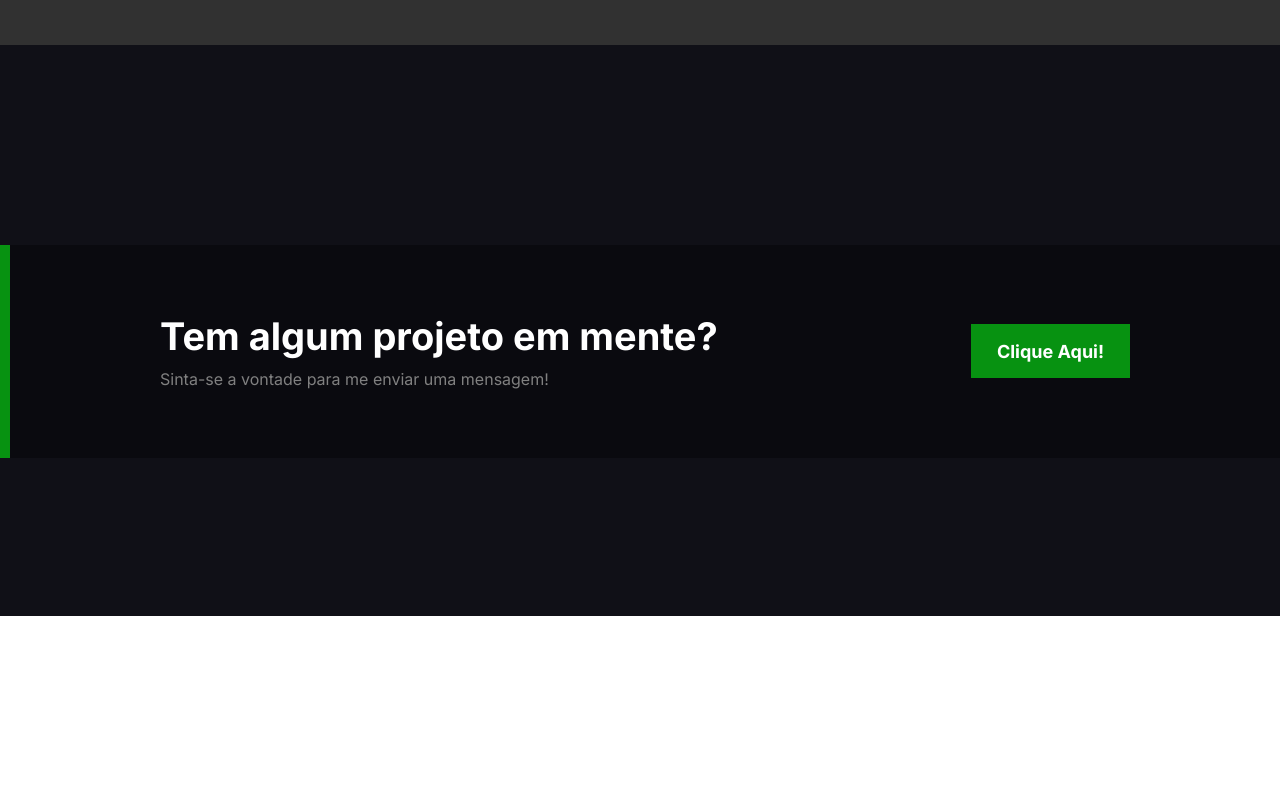
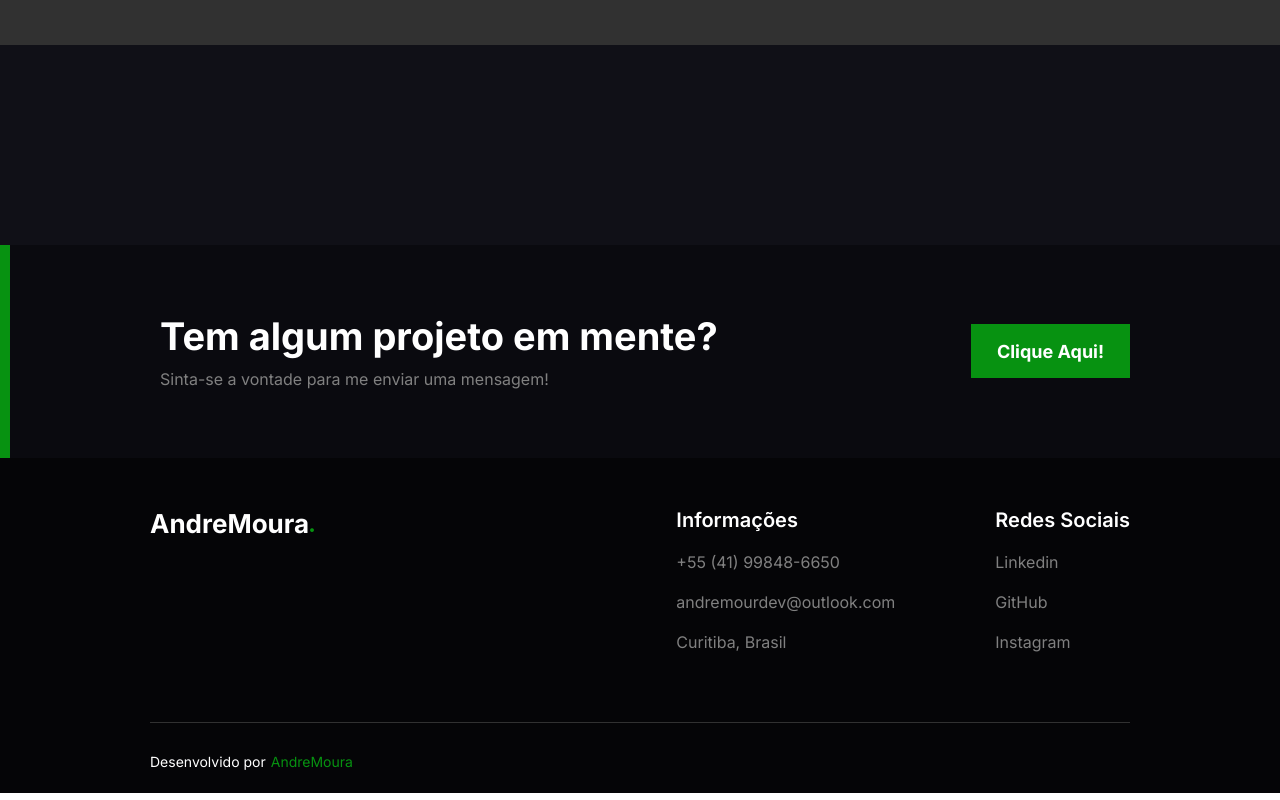
Before and after one commit to AndreMour/MyPortfolio, a React (Create React App) app: page / in a window 1280 px wide. Shown: the part 2384-3184 px from the top of the page. Before the commit the page ends 3000 px from the top, so only its background shows below. Built offline with nearby package versions, Linux system fonts and the light colour scheme.

Commit message:
Create the Footer

```diff
--- /dev/null
+++ b/src/Components/Footer/Index.jsx
@@ -0,0 +1,47 @@
+import React from 'react'
+import {
+  AlignInfo,
+  Container, Content, Developed, DivDeveloped, DivInfos,
+  DivTitle, Dot, Name, SecundaryTitles, Text, TextHover, Title
+} from './styles';
+
+const Footer = () => {
+  return (
+    <Container>
+      <Content>
+        <DivTitle>
+          <Title>
+            AndreMoura
+          </Title>
+          <Dot>
+            .
+          </Dot>
+        </DivTitle>
+        <AlignInfo>
+          <DivInfos>
+            <SecundaryTitles>
+              Informações
+            </SecundaryTitles>
+            <Text>+55 (41) 99848-6650</Text>
+            <Text>andremourdev@outlook.com</Text>
+            <Text>Curitiba, Brasil</Text>
+          </DivInfos>
+          <DivInfos>
+            <SecundaryTitles>
+              Redes Sociais
+            </SecundaryTitles>
+            <TextHover>Linkedin</TextHover>
+            <TextHover>GitHub</TextHover>
+            <TextHover>Instagram</TextHover>
+          </DivInfos>
+        </AlignInfo>
+      </Content>
+      <DivDeveloped>
+        <Developed>Desenvolvido por</Developed>
+        <Name>AndreMoura</Name>
+      </DivDeveloped>
+    </Container>
+  )
+}
+
+export default Footer;
--- /dev/null
+++ b/src/Components/Footer/styles.js
@@ -0,0 +1,76 @@
+import styled from "styled-components";
+import { COLORS } from "../../assets/colors/colors"
+
+export const Container = styled.div`
+  height: 335px;
+  padding: 0 150px;
+  background-color: ${COLORS.deepDark};
+`
+export const Content = styled.div`
+  display: flex;
+  padding: 50px 0 70px 0;
+  justify-content: space-between;
+  border-bottom: 1px solid ${COLORS.lightDark};;
+`
+export const DivTitle = styled.div`
+  display: flex;
+`
+export const Title = styled.h3`
+  font-family: 'Inter', sans-serif;
+  font-size: 26px;
+  font-weight: 700;
+  color: ${COLORS.primaryWhite};
+`
+export const Dot = styled.h3`
+  font-size: 24px;
+  color: ${COLORS.primaryGreen};
+  margin-top: 3px;
+`
+export const AlignInfo = styled.div`
+  display: flex;
+  justify-content: flex-end;
+  gap: 100px;
+`
+export const DivInfos = styled.div`
+  display: flex;
+  flex-direction: column;
+  gap: 20px;
+`
+export const SecundaryTitles = styled.h3`
+  font-family: 'Inter', sans-serif;
+  font-size: 20px;
+  font-weight: 600;
+  color: ${COLORS.primaryWhite};
+`
+export const Text = styled.p`
+  font-family: 'Inter', sans-serif;
+  font-size: 16px;
+  font-weight: 400;
+  color: ${COLORS.Gray};
+`
+export const TextHover = styled.p`
+  font-family: 'Inter', sans-serif;
+  font-size: 16px;
+  font-weight: 400;
+  color: ${COLORS.Gray};
+  &:hover {
+    text-decoration: underline;
+  }
+`
+export const DivDeveloped = styled.div`
+  display: flex;
+  padding: 30px 0;
+  gap: 5px;
+`
+export const Developed = styled.p`
+  font-family: 'Inter', sans-serif;
+  font-size: 14px;
+  font-weight: 400;
+  color: ${COLORS.primaryWhite};
+`
+export const Name = styled.p`
+  font-family: 'Inter', sans-serif;
+  font-size: 14px;
+  font-weight: 400;
+  color: ${COLORS.primaryGreen};
+`
--- a/src/Pages/App.js
+++ b/src/Pages/App.js
@@ -4,6 +4,7 @@ import { Container } from "./styles";
 import Skills from "../Components/Skills";
 import Projects from "../Components/Projects";
 import Notification from "../Components/Notification/Index";
+import Footer from "../Components/Footer/Index";
 
 
 function App() {
@@ -15,6 +16,7 @@ function App() {
         <Skills />
         <Projects />
         <Notification />
+        <Footer />
       </Container>
     </>
   );
```
